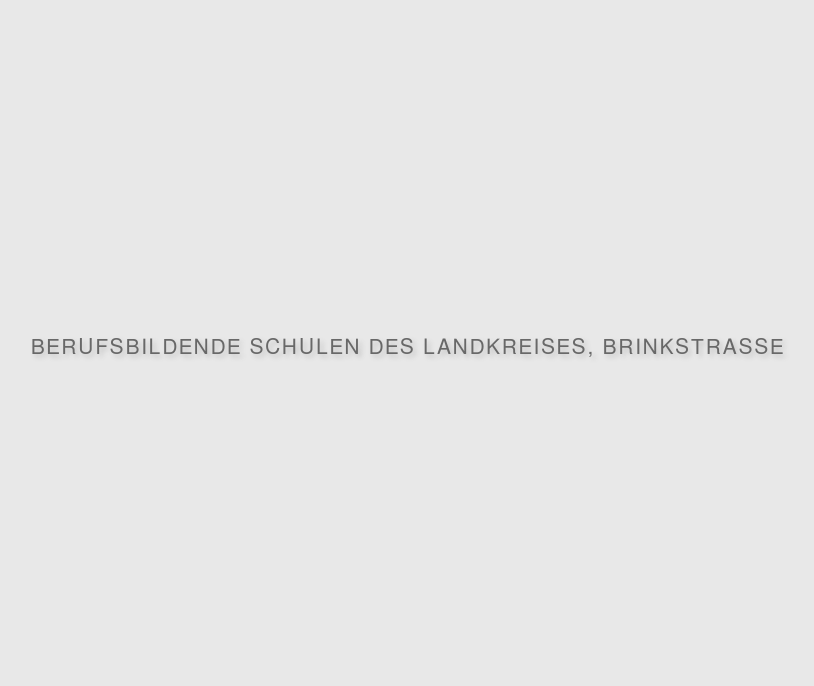
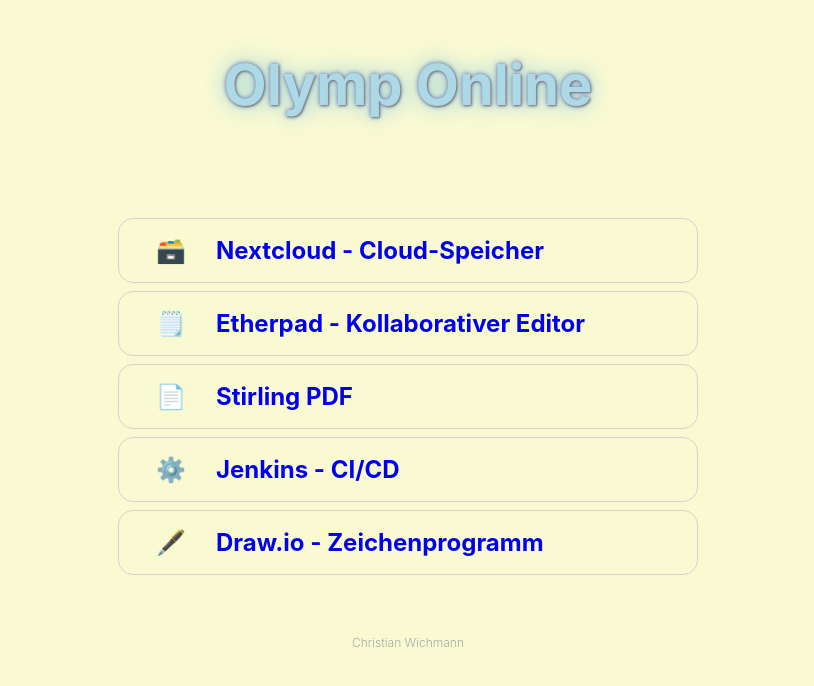
Before and after one commit to wichmann/Linkpage-Brinkstrasse, a plain HTML site: page static/index.html in a window 1280 px wide. Shown: the whole page, without its empty margins (232-1046 px from the left). Drawn offline with nearby package versions, Linux system fonts and the light colour scheme.

Commit message:
Design linkpage and add some links to it.

```diff
--- /dev/null
+++ b/static/css/style.css
@@ -0,0 +1,69 @@
+body {
+    background: lightgoldenrodyellow;
+    font-family: 'Ubuntu', -apple-system, BlinkMacSystemFont, "Segoe UI", Roboto, "Helvetica Neue", Arial, "Noto Sans", "Liberation Sans", sans-serif, "Apple Color Emoji", "Segoe UI Emoji", "Segoe UI Symbol", "Noto Color Emoji";
+}
+
+#title {
+    color: lightblue;
+    text-shadow: 1px 1px 2px rgb(124, 122, 122), 0 0 25px rgb(132, 200, 223), 0 0 5px rgb(76, 76, 170);
+    font-size: 28px;
+    font-weight: 700;
+    line-height: 1.25;
+    display: block;
+    width: 100%;
+    margin-top: 50px;
+    text-align: center;
+    text-decoration: none;
+}
+
+#linksbutton {
+    max-width: 580px;
+    width: auto;
+    display: block;
+    margin: 27px auto;
+    padding-top: 60px;
+}
+
+.links {
+    display: block;
+    background-color: rgba(255, 255, 255, 0.0);
+    text-align: left;
+    margin-bottom: 8px;
+    padding: 17px;
+    text-decoration: none;
+    font-size: 24px;
+    font-weight: bold;
+    transition: all .25s cubic-bezier(.08, .59, .29, .99);
+    border: solid lightgray 1px;
+}
+
+.links:hover {
+    background-color: lightgreen;
+    color: #000;
+    border: solid lightgray 1px;
+}
+
+.linksicon {
+    font-weight: normal;
+    font-size: x-large;
+    padding-right: 30px;
+    padding-left: 20px;
+}
+
+#footertext {
+    color: darkgray;
+    font-size: 12px;
+    font-weight: 300;
+    line-height: 1.25;
+    display: block;
+    font-family: var(--font);
+    width: 100%;
+    margin-top: 60px;
+    text-align: center;
+    text-decoration: none;
+}
+
+#footertext a {
+    color: darkgray;
+    text-decoration: none;
+}
--- a/static/index.html
+++ b/static/index.html
@@ -1,49 +1,30 @@
-<!DOCTYPE HTML PUBLIC "-//W3C//DTD HTML 4.01//EN" "http://www.w3.org/TR/html4/strict.dtd">
-<html>
+<!DOCTYPE html>
+<html lang="de-DE">
     <head>
-	<title>www.ichmann.de</title>
+        <meta name="viewport" content="width=device-width, initial-scale=1.0" />
+        <meta charset="UTF-8">
+        <title>Olymp Online</title>
+        <link rel="stylesheet" href="css/style.css">
         <meta name="generator" content="">
         <meta name="author" content="Christian Wichmann">
         <meta name="keywords" content="">
-	<meta name="description" content="">
+        <meta name="description" content="Linkpage for self-hosted services" />
         <meta name="robots" content="noindex, nofollow">
         <meta http-equiv="content-type" content="text/html; charset=UTF-8">
-	<style type="text/css" media="screen"><!--
-*
-{
-	margin:0;
-	padding:0;
-}
-
-html, body
-{
-	height: 100%;
-	width: 100%;
-	color: #686868;
-	background-color: #e8e8e8;
-}
-
-#distance {
-	height: 42%;
-}
-
-#centered_text
-{
-	position: relative;
-	margin: auto;
-	font-family: FreeSans, Ubuntu, Verdana, Arial, sans-serif;
-	font-size: 21px;
-	text-align: center;
-	letter-spacing: 2px;
-	text-transform: uppercase;
-	text-shadow: #c0c0c0 3px 3px 5px;
-}
---></style>
+        <script src='https://cdnjs.cloudflare.com/ajax/libs/jquery/3.2.1/jquery.min.js'></script>
     </head>
     <body>
-<div id="distance"></div>
-<div id="centered_text">
-	Berufsbildende Schulen des Landkreises, Brinkstraße
+        <spam id="title">
+            <h1>Olymp Online</h1>
+        </spam>
+
+        <div id="linksbutton">
+            <a class="links" href="https://nextcloud.ichmann.de" target="_blank" style="border-radius: 15px;"><span class="linksicon">🗃️</span>Nextcloud - Cloud-Speicher</a>
+            <a class="links" href="https://pad.wichmann.wtf" target="_blank" style="border-radius: 15px;"><span class="linksicon">🗒️</span>Etherpad - Kollaborativer Editor</a>
+            <a class="links" href="https://pdf.wichmann.wtf" target="_blank" style="border-radius: 15px;"><span class="linksicon">📄</span>Stirling PDF</a>
+            <a class="links" href="https://jenkins.wichmann.wtf" target="_blank" style="border-radius: 15px;"><span class="linksicon">⚙️</span>Jenkins - CI/CD</a>
+            <a class="links" href="https://draw.wichmann.wtf/?offline=1" target="_blank" style="border-radius: 15px;"><span class="linksicon">🖋️</span>Draw.io - Zeichenprogramm</a>
         </div>
+        <spam id="footertext"><a href="mailto:admin@ichmann.de">Christian Wichmann</a></spam>
     </body>
 </html>
```
Also changed, not shown: 1 other file. Lines whose indentation alone changed are shown as unchanged.
